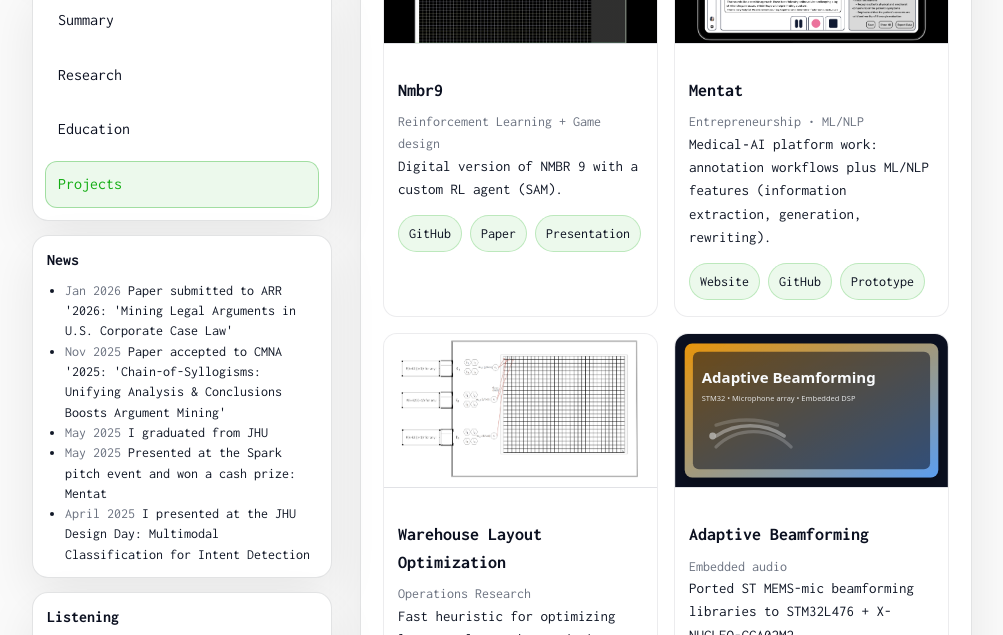
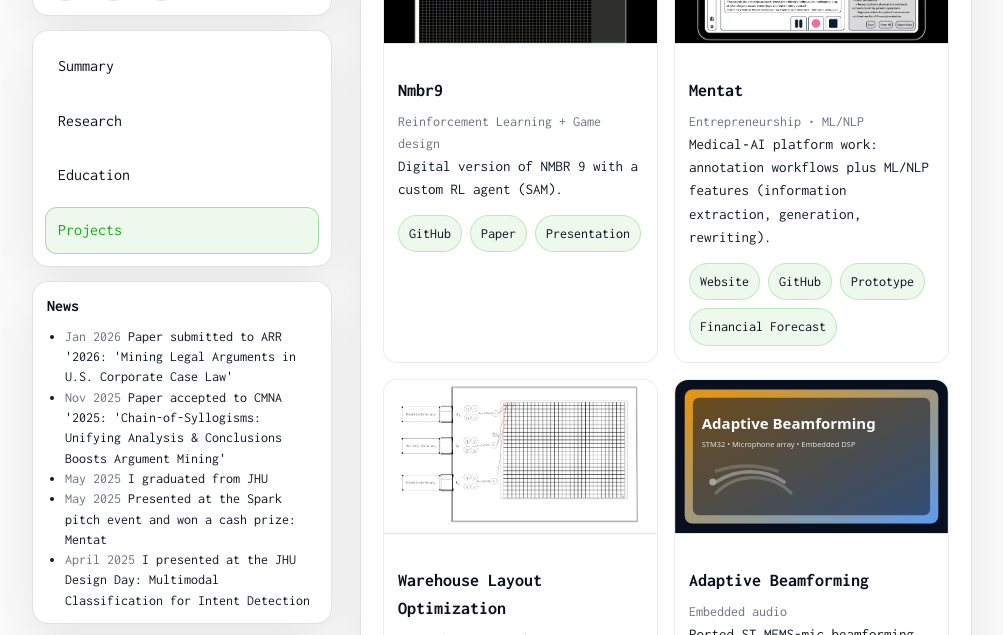
Before and after one commit to luisedmundo354/luisedmundo354.github.io, a Jekyll site: the page built from index.md, in a window 1280 px wide and 900 px high, scrolled down 1667 px, cut to the strip 0-635 px from the top of the window. Shown: the whole strip, without its empty margins (138-1141 px from the left). Built offline with Jekyll 4.4.1, drawn with Linux system fonts in a browser that asks for light colours.

Commit message:
new project

```diff
--- a/_data/projects.yml
+++ b/_data/projects.yml
@@ -43,6 +43,8 @@
       url: "https://github.com/luisedmundo354/mentat"
     - label: "Prototype"
       url: "https://www.figma.com/proto/LWRUMHcG5EKkgKjfwHef2u/mentat?node-id=4-3&starting-point-node-id=4%3A3"
+    - label: "Financial Forecast"
+      url: "/assets/financial-forecast-mentat.pdf"
 
 - id: "layout-optimization"
   title: "Warehouse Layout Optimization"
```
Also changed, not shown: 1 other file.
